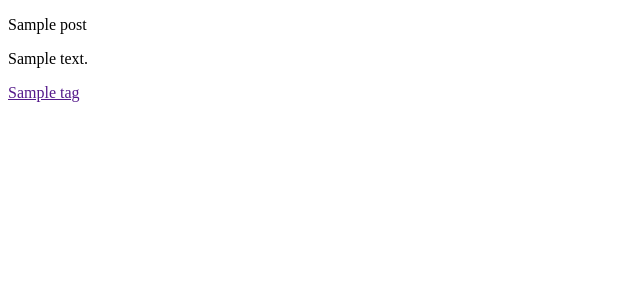
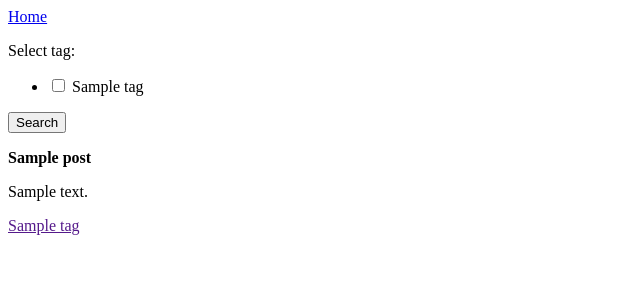
Before and after one commit to dimdiden/portanizer, a Django app: page / in a window 1280 px wide. Shown: the top 300 px of the page, without its empty margins (0-640 px from the left). Run offline with Django 3.2, Linux system fonts and the light colour scheme; tables that the repository leaves empty hold one stand-in row (values such as "Sample post").

Commit message:
Implement simple search by tags. Slight changes in template

```diff
--- /dev/null
+++ b/posts/forms.py
@@ -0,0 +1,23 @@
+from django import forms
+from posts.models import Tag
+
+
+# class TagForm(forms.ModelForm):
+#     class Meta:
+#         model = Tag
+#         fields = '__all__'
+
+#     def __init__(self, *args, **kwargs):
+#         super(TagForm, self).__init__(*args, **kwargs)
+#         self.fields["name"].queryset = Tag.objects.all()
+
+
+class TagForm(forms.Form):
+    select_tag = forms.ModelMultipleChoiceField(
+        widget=forms.CheckboxSelectMultiple,
+        queryset=Tag.objects.all()
+    )
+
+    # def __init__(self, *args, **kwargs):
+    #     super(TagForm, self).__init__(*args, **kwargs)
+    #     self.fields["name"].widget = Tag.objects.all()
--- a/posts/templates/index.html
+++ b/posts/templates/index.html
@@ -5,12 +5,26 @@
     <title>HELL YEA!</title>
 </head>
 <body>
-        {% for object in object_list %}
-            <p>{{object.title}}</p>
-            <p>{{object.body}}</p>
-            {% for tag in object.tag.all %}
-                <p><a href="">{{tag}}</a></p>
-            {% endfor %}
+    <div>
+        <a href="/">Home</a>
+    </div>
+    <div>
+    <form action ="" method = "get" novalidate>
+        <div class="form-group">
+            {{ form.as_p }}
+            {{ form.name.errors }}
+        </div>
+        <button type="submit" class="btn btn-success">Search</button>
+    </form>
+    </div>
+    <div>
+    {% for post in posts %}
+        <p><b>{{post.title}}</b></p>
+        <p>{{post.body}}</p>
+        {% for tag in post.tag.all %}
+            <a href="">{{tag}}</a>
         {% endfor %}
+    {% endfor %}
+    </div>
 </body>
 </html>
--- a/posts/views.py
+++ b/posts/views.py
@@ -1,8 +1,30 @@
+from django.shortcuts import render
+# from django.views.generic.edit import FormMixin
 from django.views.generic import ListView
-from posts.models import Post
+from posts.models import Post, Tag
+from posts.forms import TagForm
+
+
+"""
+Django: Search form in Class Based ListView
+http://stackoverflow.com/questions/13416502/django-search-form-in-class-based-listview
+"""
 
 
 class PostListView(ListView):
-
     model = Post
     template_name = 'index.html'
+
+    def get(self, request, *args, **kwargs):
+        """
+        How to check for a POST method in a ListView in Django views?
+        http://stackoverflow.com/questions/33876790/how-to-check-for-a-post-method-in-a-listview-in-django-views-im-getting-a-405
+        """
+        posts = self.get_queryset()
+        if request.GET.getlist('select_tag'):
+            tags = request.GET.getlist('select_tag')
+            posts = Post.objects.filter(tag__in=tags).distinct()
+        return render(request, self.template_name, {
+            'posts': posts,
+            'form': TagForm,
+        })
```
